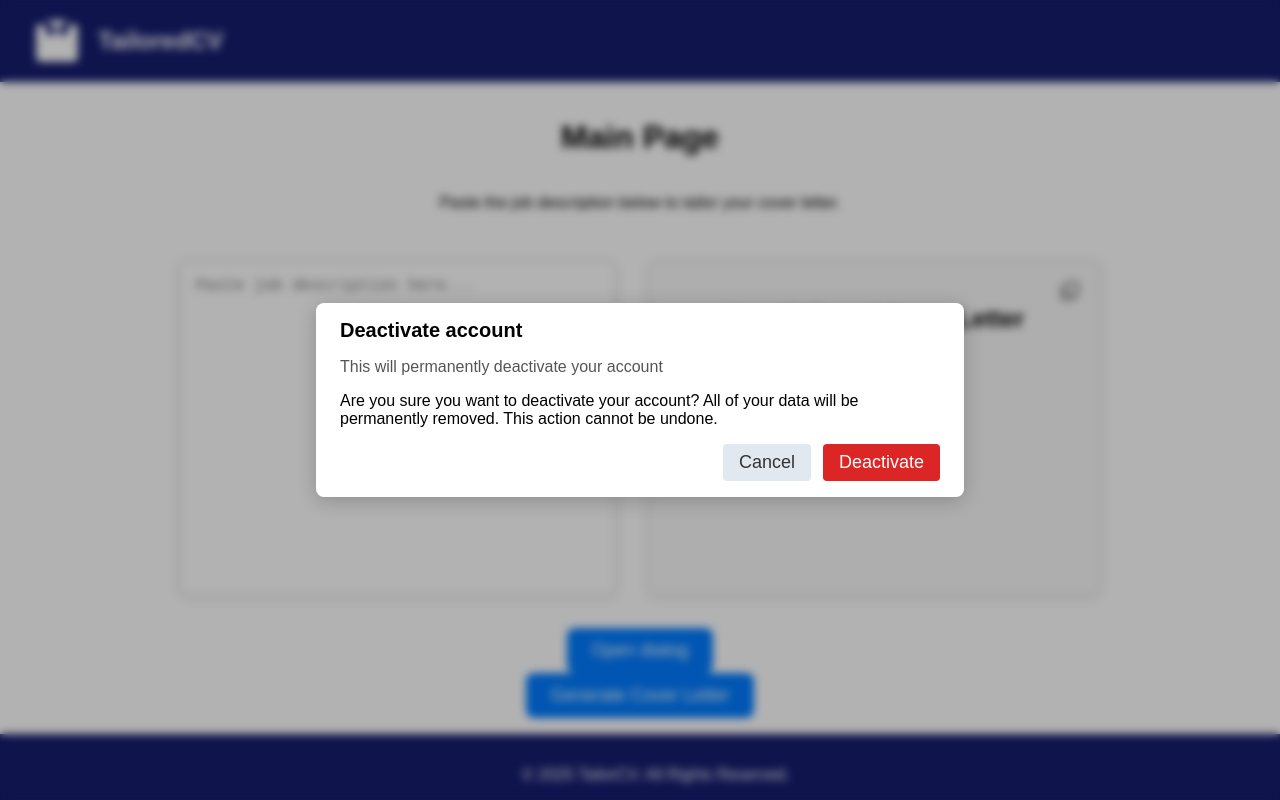
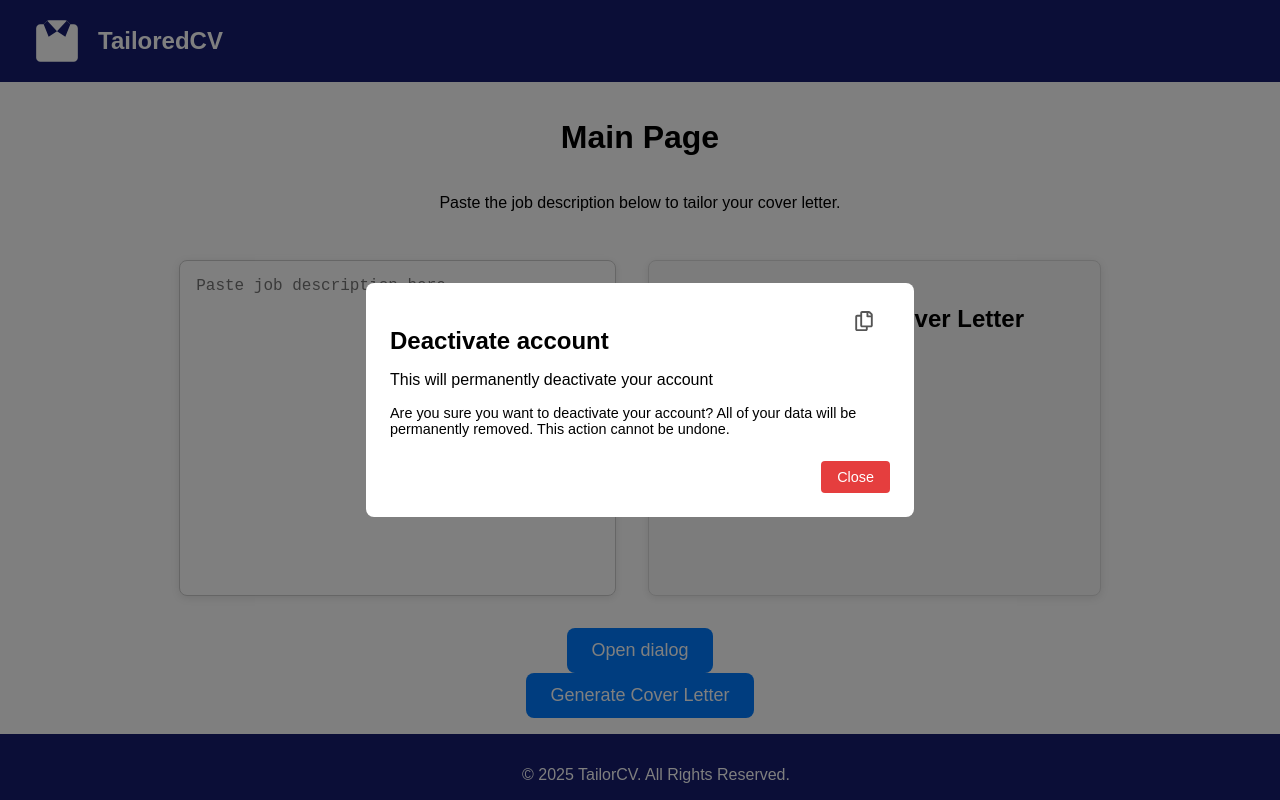
Before and after one commit to cshoffmann/TailoredCV, a React (Vite) app in the folder client/: page /main in a window 1280 px wide. Both pictures are taken after a click on the button "Open dialog". Built offline with nearby package versions, Linux system fonts and the light colour scheme.

Commit message:
Created pop up component with copy button

```diff
--- a/client/src/components/PopUpModal.jsx
+++ b/client/src/components/PopUpModal.jsx
@@ -5,10 +5,20 @@ import {
   DialogTitle,
   Description,
 } from "@headlessui/react";
+import { FaRegCopy } from "react-icons/fa";
 import "../styles/PopupModal.css";
 
-const PopUpModal = () => {
+const PopUpModal = ({ tailoredCoverLetter }) => {
   let [isOpen, setIsOpen] = useState(false);
+
+  const handleCopy = () => {
+    if (tailoredCoverLetter) {
+      navigator.clipboard.writeText(tailoredCoverLetter);
+      console.log("Copied to clipboard:", tailoredCoverLetter);
+    } else {
+      console.error("No text to copy");
+    }
+  };
 
   return (
     <>
@@ -18,40 +28,37 @@ const PopUpModal = () => {
       <Dialog
         open={isOpen}
         onClose={() => setIsOpen(false)}
-        className="my-dialog-root" // Not strictly used for styling in this example
+        className="my-dialog-root"
       >
-        {/* This div is your custom backdrop */}
+        {/* Custom backdrop */}
         {isOpen && <div className="modal-backdrop" aria-hidden="true" />}
 
-        {/* Container to center the dialog */}
         <div className="modal-container">
           <DialogPanel className="modal-dialog">
+            {/* Copy button */}
+            <div className="copy-button-container">
+              <button className="copy-button" onClick={handleCopy} title="Copy">
+                <FaRegCopy />
+              </button>
+            </div>
+
+            {/* Modal content */}
             <DialogTitle as="h2" className="modal-title">
               Deactivate account
             </DialogTitle>
-
-            {/* The description that sets aria-describedby on the dialog */}
             <Description className="modal-description">
               This will permanently deactivate your account
             </Description>
-
             <p className="modal-text">
               Are you sure you want to deactivate your account? All of your data
               will be permanently removed. This action cannot be undone.
             </p>
-
             <div className="modal-button-group">
-              <button
-                className="modal-button modal-button-cancel"
-                onClick={() => setIsOpen(false)}
-              >
-                Cancel
-              </button>
               <button
                 className="modal-button modal-button-danger"
                 onClick={() => setIsOpen(false)}
               >
-                Deactivate
+                Close
               </button>
             </div>
           </DialogPanel>
--- a/client/src/pages/MainPage.jsx
+++ b/client/src/pages/MainPage.jsx
@@ -1,4 +1,5 @@
 import { useState, useEffect } from "react";
+import { FaRegCopy } from "react-icons/fa6";
 import PopUpModal from "../components/PopupModal";
 import axios from "axios";
 import "../styles/MainPage.css";
@@ -55,22 +56,11 @@ function MainPage() {
           className="job-description-textarea"
         />
         <div className="cover-letter-display">
-          <button className="copy-button" onClick={handleCopy} title="Copy">
-            {/* You can use an SVG or Font Awesome icon */}
-            <svg
-              xmlns="http://www.w3.org/2000/svg"
-              viewBox="0 0 24 24"
-              fill="currentColor"
-              className="copy-icon"
-            >
-              <path d="M19 3H9C7.897 3 7 3.897 7 5V15C7 16.103 7.897 17 9 17H19C20.103 17 21 16.103 21 15V5C21 3.897 20.103 3 19 3zM19 15H9V5H19V15ZM5 19H17V21H5C3.897 21 3 20.103 3 19V7H5V19Z" />
-            </svg>
-          </button>
           <h2>Your Tailored Cover Letter</h2>
           <p>{tailoredCoverLetter}</p>
         </div>
       </div>
-      <PopUpModal />
+      <PopUpModal tailoredCoverLetter={tailoredCoverLetter} />
       <button onClick={tailorCoverLetter}>Generate Cover Letter</button>
     </div>
   );
--- a/client/src/styles/MainPage.css
+++ b/client/src/styles/MainPage.css
@@ -76,26 +76,3 @@ button:active {
   margin: 0;
   overflow-wrap: break-word;
 }
-
-/* Copy Button */
-.copy-button {
-  position: absolute;
-  top: 10px;
-  right: 10px;
-  background: none;
-  border: none;
-  cursor: pointer;
-  padding: 0.5rem;
-  color: #666;
-  font-size: 1.25rem;
-  transition: color 0.3s ease;
-}
-
-.copy-button:hover {
-  color: #000;
-}
-
-.copy-icon {
-  width: 24px;
-  height: 24px;
-}
--- a/client/src/styles/PopUpModal.css
+++ b/client/src/styles/PopUpModal.css
@@ -1,74 +1,82 @@
 .modal-backdrop {
   position: fixed;
-  top: 0;
-  left: 0;
-  right: 0;
-  bottom: 0;
-  background-color: rgba(0, 0, 0, 0.3);
-  backdrop-filter: blur(4px);
-  -webkit-backdrop-filter: blur(4px);
-  z-index: 9998;
+  inset: 0;
+  background-color: rgba(0, 0, 0, 0.5);
+  z-index: 40;
 }
 
 .modal-container {
   position: fixed;
-  top: 0;
-  left: 0;
-  right: 0;
-  bottom: 0;
+  inset: 0;
   display: flex;
+  justify-content: center;
   align-items: center;
-  justify-content: center;
-  z-index: 9999;
-  padding: 1rem;
-  box-sizing: border-box;
+  z-index: 50;
 }
 
 .modal-dialog {
-  max-width: 600px;
+  background: white;
+  border-radius: 8px;
+  padding: 1.5rem;
+  max-width: 500px;
   width: 100%;
-  background-color: #fff;
-  border-radius: 8px;
-  padding: 1rem 1.5rem;
-  box-shadow: 0 4px 20px rgba(0, 0, 0, 0.2);
+  position: relative;
 }
 
 .modal-title {
-  margin-top: 0;
-  margin-bottom: 0.5rem;
-  font-size: 1.25rem;
+  font-size: 1.5rem;
   font-weight: bold;
+  margin-bottom: 1rem;
 }
 
 .modal-description {
+  font-size: 1rem;
   margin-bottom: 1rem;
-  color: #555;
 }
 
 .modal-text {
-  margin-bottom: 1rem;
+  font-size: 0.9rem;
+  margin-bottom: 1.5rem;
 }
 
-/* Container for modal buttons */
 .modal-button-group {
   display: flex;
-  gap: 0.75rem;
   justify-content: flex-end;
 }
 
 .modal-button {
   padding: 0.5rem 1rem;
   border: none;
+  border-radius: 4px;
   cursor: pointer;
-  border-radius: 4px;
-}
-
-.modal-button-cancel {
-  background-color: #e2e8f0;
-  color: #333;
+  font-size: 0.9rem;
 }
 
 .modal-button-danger {
-  background-color: #dc2626;
-  color: #fff;
+  background: #e53e3e;
+  color: white;
 }
+
+.modal-button-danger:hover {
+  background: #c53030;
+}
+
+/* copy button */
+.copy-button-container {
+  position: absolute;
+  top: 1rem;
+  right: 1rem;
+}
+
+.copy-button {
+  background: none;
+  border: none;
+  font-size: 1.25rem;
+  cursor: pointer;
+  color: #555;
+  transition: color 0.2s ease;
+}
+
+.copy-button:hover {
+  color: #333;
+}
```
